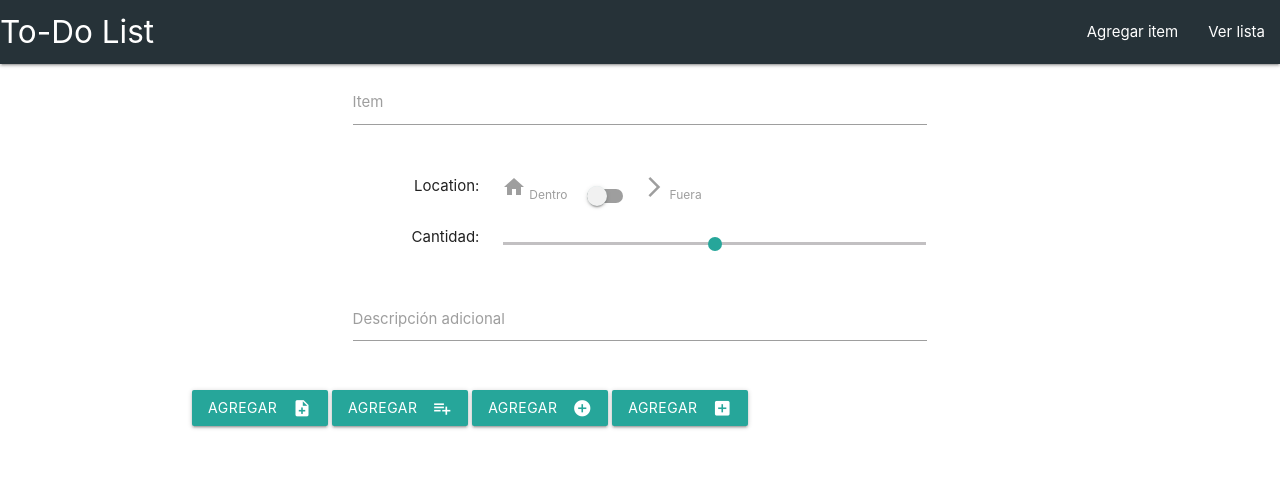
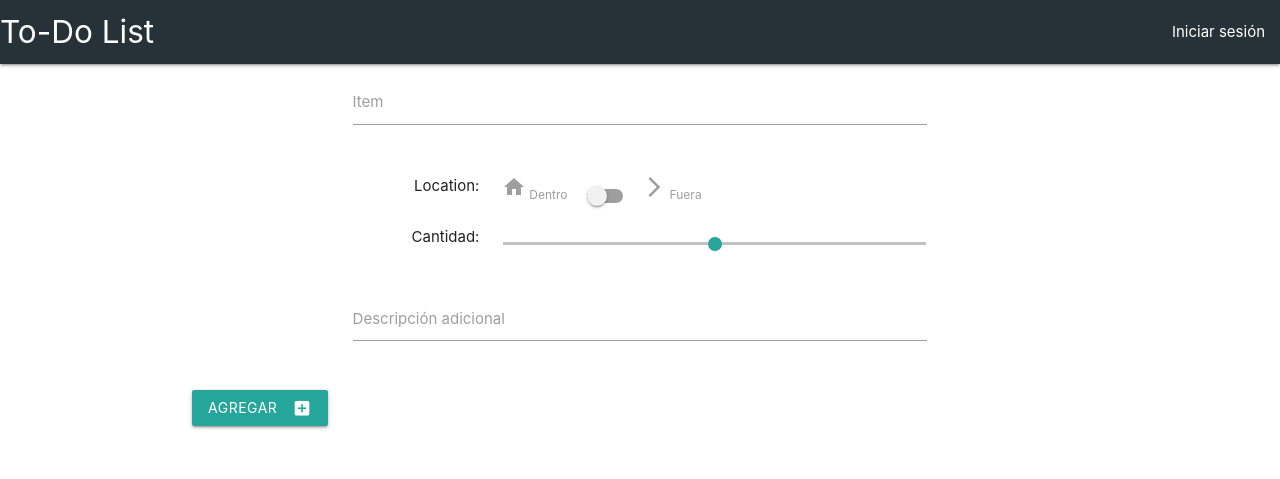
Before and after one commit to fredpaes/ToDoList, a Django app: page /add in a window 1280 px wide. Shown: the top 479 px of the page. Run offline with Django 3.2, Linux system fonts and the light colour scheme; some libraries are stand-ins or nearby versions.

Commit message:
checking view authenticated

```diff
--- a/todo_list/forms.py
+++ b/todo_list/forms.py
@@ -4,4 +4,4 @@ from .models import List
 class ListForm(forms.ModelForm):
     class Meta:
         model = List
-        fields = ['item', 'location', 'cant', 'description','completed']
+        fields = ['item', 'location', 'cant', 'description']
--- a/todo_list/templates/add.html
+++ b/todo_list/templates/add.html
@@ -7,11 +7,11 @@
 
 {% block content %}
 <div class="container">
-    <form action="">
+    <form method="POST">
         {% csrf_token %}
         <section class="row">
             <div class="input-field inline col s8 offset-s2">
-                <input id="toDoAdd" type="text" required>
+                <input id="toDoAdd" type="text" required name="item">
                 <label for="toDoAdd">Item</label>
             </div>
         </section>
@@ -21,7 +21,7 @@
                 <label>
                 <i class="material-icons">home</i>
                 <span class="helper-text">Dentro</span>
-                <input type="checkbox">
+                <input type="checkbox" name="location">
                 <span class="lever"></span>
                 <i class="material-icons">arrow_forward_ios</i>
                 <span class="helper-text">Fuera</span>
@@ -31,20 +31,20 @@
         <section class="row">
             <div class="col s2 offset-s2 right-align">Cantidad:</div>
             <div class="range-field col s6">
-                <input type="range" id="test5" min="0" max="30" />
+                <input type="range" id="test5" min="0" max="30" name="cant"/>
             </div>
         </section>
         <section class="row">
             <div class="input-field col s8 offset-s2">
-                <textarea id="description" class="materialize-textarea"></textarea>
+                <textarea id="description" class="materialize-textarea" name="description"></textarea>
                 <label for="description">Descripción adicional</label>
             </div>
         </section>
         <section class="row">
-            <button class="btn waves-effect waves-light" type="submit" name="action">Agregar<i class="material-icons right">note_add</i></button>
+            <!-- <button class="btn waves-effect waves-light" type="submit" name="action">Agregar<i class="material-icons right">note_add</i></button>
             <button class="btn waves-effect waves-light" type="submit" name="action">Agregar<i class="material-icons right">playlist_add</i></button>
-            <button class="btn waves-effect waves-light" type="submit" name="action">Agregar<i class="material-icons right">add_circle</i></button>
-            <button class="btn waves-effect waves-light" type="submit" name="action">Agregar<i class="material-icons right">add_box</i></button>
+            <button class="btn waves-effect waves-light" type="submit" name="action">Agregar<i class="material-icons right">add_circle</i></button> -->
+            <button class="btn waves-effect waves-light" type="submit">Agregar<i class="material-icons right">add_box</i></button>
         </section>
     </form>
 </div>
--- a/todo_list/templates/partials/base.html
+++ b/todo_list/templates/partials/base.html
@@ -5,12 +5,11 @@
     <meta charset="UTF-8">
     <meta name="viewport" content="width=device-width, initial-scale=1.0">
     <meta http-equiv="X-UA-Compatible" content="ie=edge">
-    <title>ToDo App</title>
+    <title>{% block title %}ToDo App{% endblock %}</title>
     <link href="https://fonts.googleapis.com/icon?family=Material+Icons" rel="stylesheet">
     <link rel="stylesheet" href="https://cdnjs.cloudflare.com/ajax/libs/materialize/1.0.0/css/materialize.min.css">
     <link rel="stylesheet" href="https://use.fontawesome.com/releases/v5.5.0/css/all.css">
-    {% block css %}
-    {% endblock %}
+    {% block css %}{% endblock %}
 </head>
 <body>
     <nav style="background-color: #263238;">
@@ -18,8 +17,13 @@
             <a class="brand-logo">To-Do List</a>
             <a href="#" data-target="slide-out" class="sidenav-trigger"><i class="material-icons">menu</i></a>
             <ul class="right hide-on-med-and-down">
+                {% if user.is_authenticated %}
                 <li><a href="{% url 'add' %}">Agregar item</a></li>
                 <li><a href="{% url 'home' %}">Ver lista</a></li>
+                <li><a href="">Salir</a></li>
+                {% else %}
+                <li><a href="">Iniciar sesión</a></li>
+                {% endif %}
             </ul>
         </div>
     </nav>
@@ -30,23 +34,36 @@
                 <div class="background">
                     <img src="{% static 'img/webdev.jpg' %}">
                 </div>
-                <a href="#user"><img class="circle" src="https://www.fdexasesores.com/img/fdexsocial/fred.png"></a>
+                <a href="#user">
+                    {% if user.is_authenticated %}
+                    <img class="circle" src="https://www.fdexasesores.com/img/fdexsocial/fred.png">
+                    {% else %}
+                    <i class="material-icons">account_circle</i>
+                    {% endif %}
+                </a>
+                {% if user.is_authenticated %}
                 <div class="">
-                    <a href="#name"><span class="white-text name">Fred Paucar</span></a>
-                    <a href="#email"><span class="white-text email">fred.paucarespinoza@gmail.com</span></a>
+                    <a href="#name"><span class="white-text name">{{ user.first_name }} {{ user.last_name }}</span></a>
+                    <a href="#email"><span class="white-text email">{{ user.email }}</span></a>
                 </div>
+                {% endif %}
             </div>
         </li>
+        {% if user.is_authenticated %}
         <li><a href="{% url 'add' %}"><i class="material-icons">add</i>Agregar item</a></li>
         <li><a href="{% url 'home' %}"><i class="material-icons">list</i>Ver lista</a></li>
+        <li><a href="{% url 'home' %}"><i class="material-icons">redo</i>Salir</a></li>
+        {% else %}
+        <li><a href="{% url 'add' %}"><i class="material-icons">near_me</i>Iniciar sesión</a></li>
         <li><div class="divider"></div></li>
-        <li><a class="subheader">Contacto</a></li>
+        <li><a class="subheader">Desarrollado por</a></li>
 
         <li><a class="waves-effect" href="https://www.facebook.com/FredPaucarEspinoza" target="_blank"><i class="fab fa-facebook"></i>FredPaucarEspinoza</a></li>
         <li><a class="waves-effect" href="https://github.com/fredpaes" target="_blank"><i class="fab fa-github"></i>@fredpaes</a></li>
         <li><a class="waves-effect" href="https://api.whatsapp.com/send?phone=51965300377" target="_blank"><i class="fab fa-whatsapp"></i>Fred Paucar</a></li>
 
         <li class="center"><img src="{% static 'img/telf.png' %}" alt="contact"></li>
+        {% endif %}
     </ul>
 
     {% block content %}
--- a/todo_list/views.py
+++ b/todo_list/views.py
@@ -1,21 +1,23 @@
-from django.shortcuts import render
-from .models import *
+from django.shortcuts import render, redirect
+from django.http import HttpResponseRedirect
+from .models import List
 from .forms import ListForm
+from django.contrib import messages
 
 # Create your views here.
 def home(request):
     all_items = List.objects.all
-    return render(request, 'home.html', {'todos': all_items})
+    return render(request, 'home.html', {'all_items': all_items})
 
 def add(request):
     if request.method == 'POST':
-        form = ListForm(request.POST or None)
+        form = ListForm(request.POST)
 
         if form.is_valid():
             form.save()
-            all_items = List.objects.all
-            messages.success(request, ('Item has been added to list!'))
-            return render(request, 'add.html', {'all_items': all_items})
+            # all_items = List.objects.all
+            # messages.success(request, ('success'))
+            # return render(request, 'home.html', {'all_items': all_items})
+            return HttpResponseRedirect('home')
     else:
-        all_items = List.objects.all
-        return render(request, 'add.html', {'all_items': all_items})
+        return render(request, 'add.html')
```
Also changed, not shown: todo_list/templates/home.html (+6 -1 lines).
